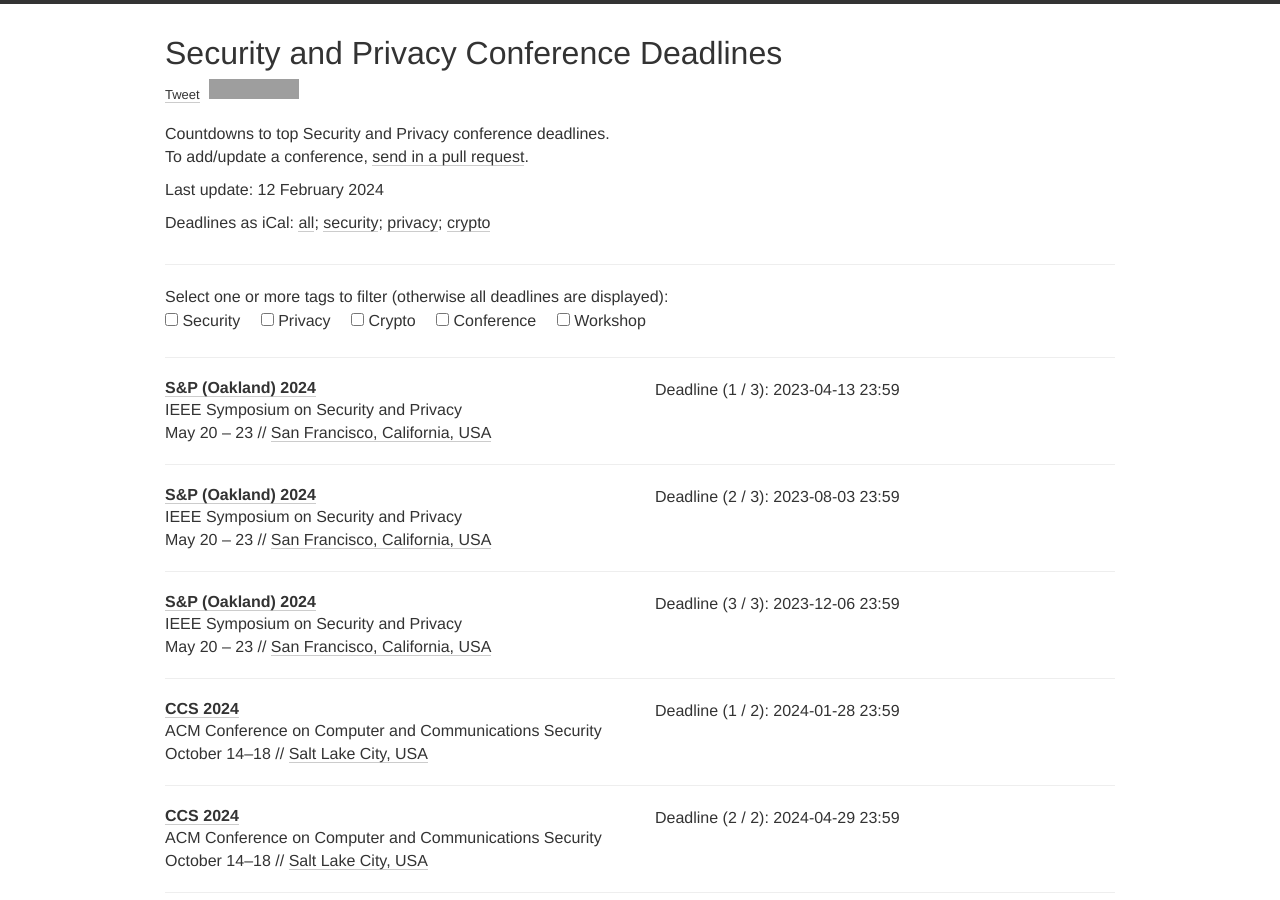
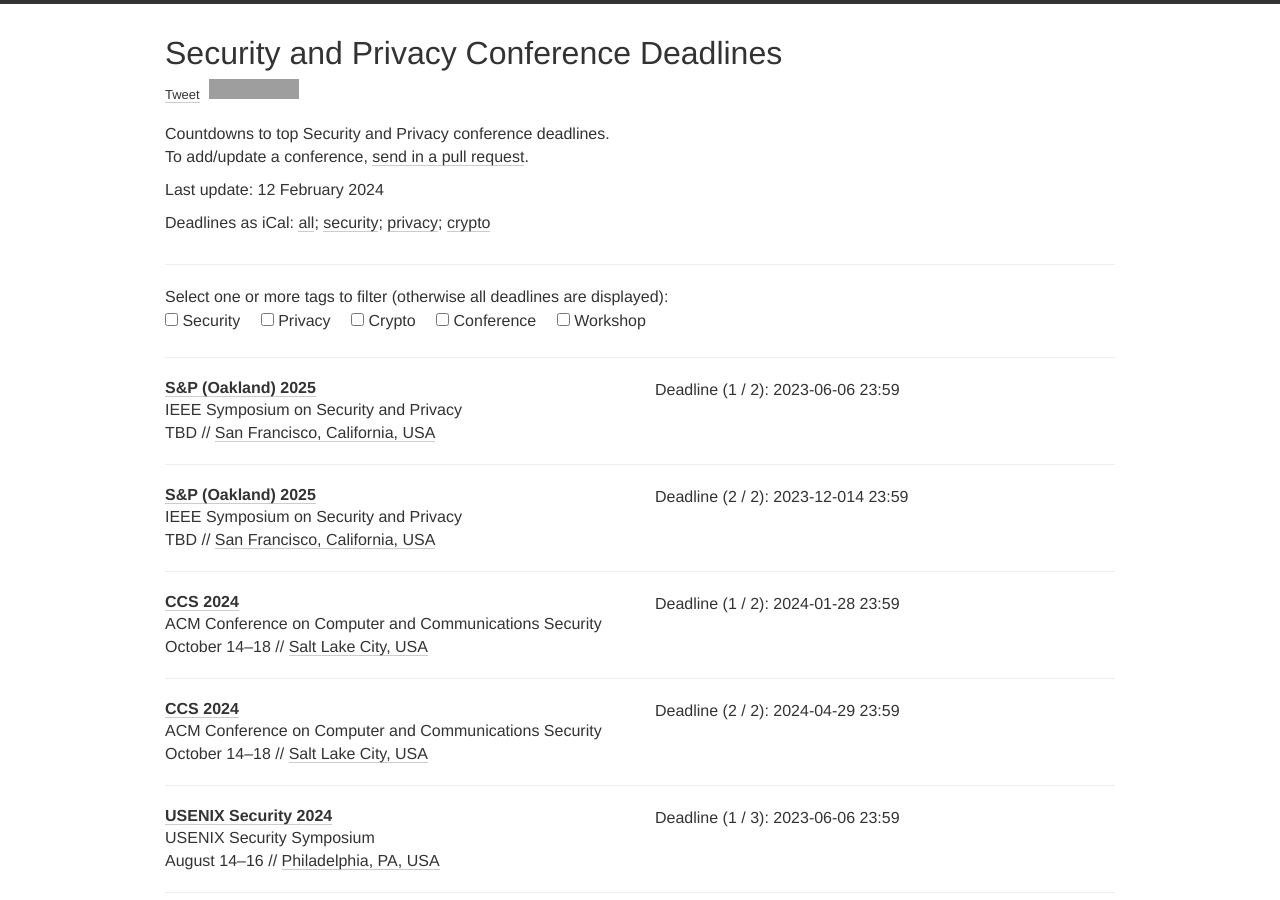
Before and after one commit to sec-deadlines/sec-deadlines.github.io, a Jekyll site: the page built from index.html, in a window 1280 px wide and 900 px high. Built offline with Jekyll 4.4.1, drawn with Linux system fonts in a browser that asks for light colours; nearby versions of some CDN libraries; comment, search, counter and statistics services are not loaded; grey boxes are pictures that could not be loaded.

Commit message:
Update conferences.yml
Updated the S&P deadline with CFP: https://sp2025.ieee-security.org/cfpapers.html

```diff
--- a/_data/conferences.yml
+++ b/_data/conferences.yml
@@ -2,14 +2,13 @@
 
 # Security and Privacy
 - name: S&P (Oakland)
-  year: 2024
-  date: "May 20 – 23"
+  year: 2025
+  date: "TBD"
   description: IEEE Symposium on Security and Privacy
-  link: https://www.ieee-security.org/TC/SP2024
+  link: https://www.ieee-security.org/TC/SP2025
   deadline:
-    - "2023-04-13 23:59"
-    - "2023-08-03 23:59"
-    - "2023-12-06 23:59"
+    - "2023-06-06 23:59"
+    - "2023-12-014 23:59"
   place: San Francisco, California, USA
   tags: [SEC, PRIV, CONF]
 
```
